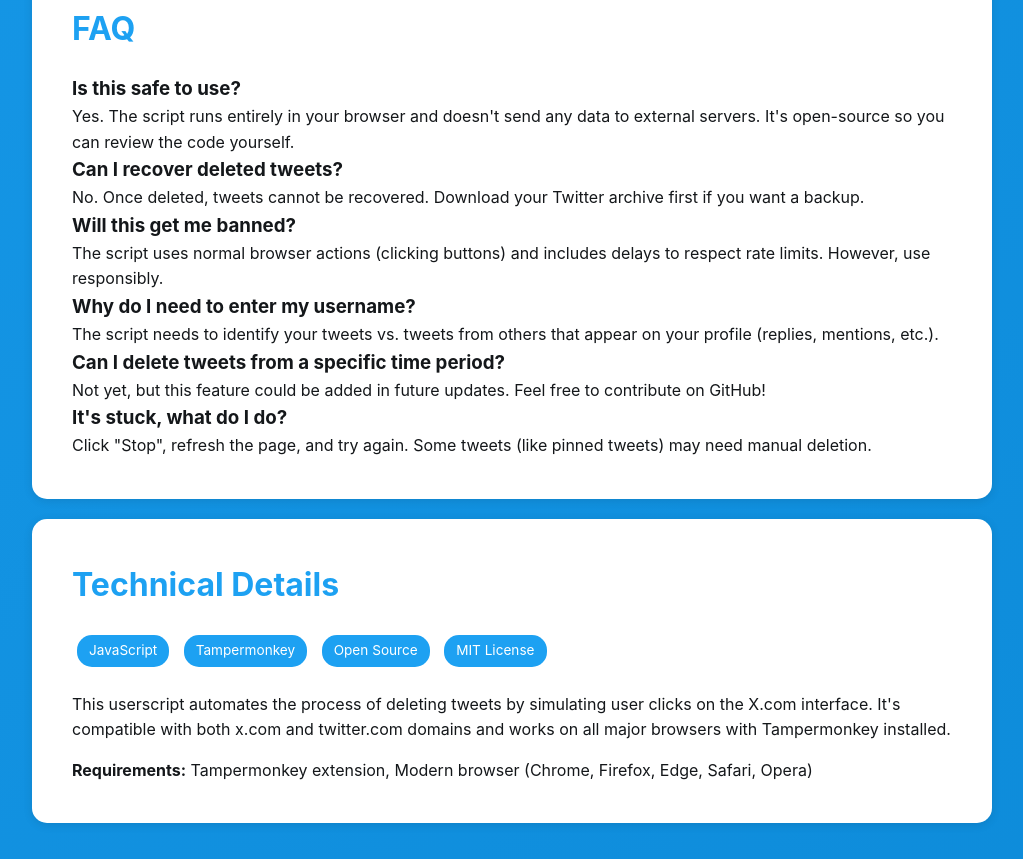
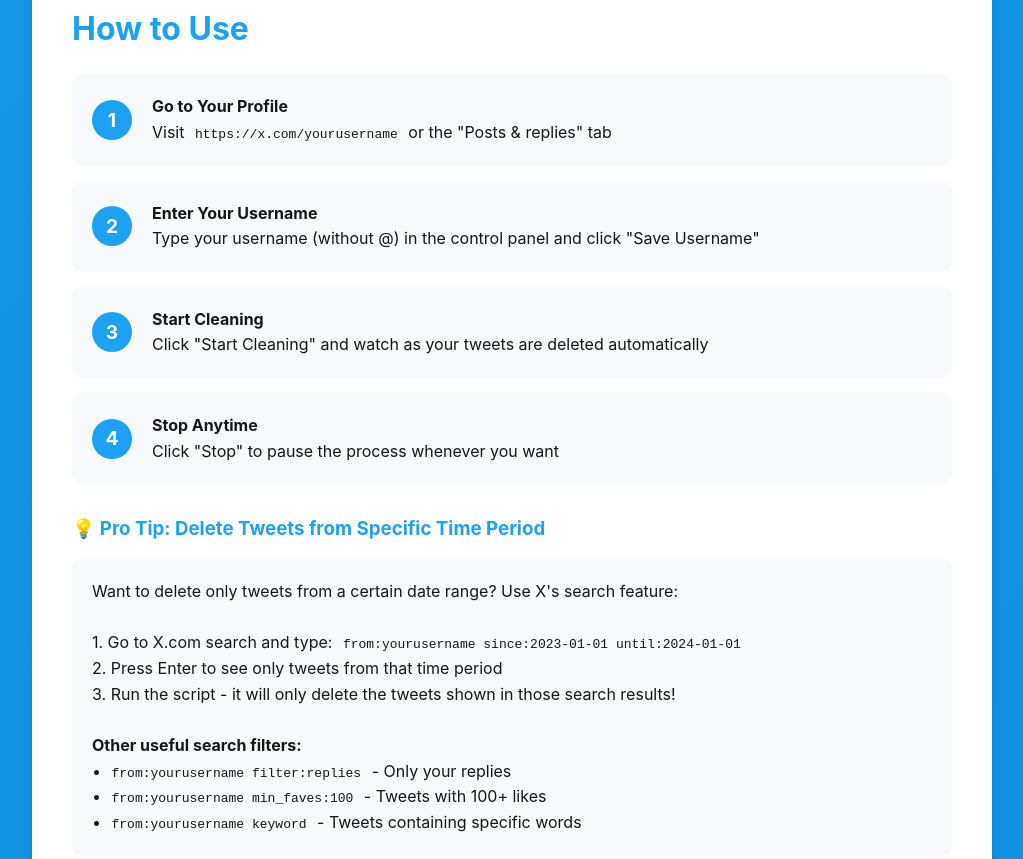
Before and after one commit to bogdantimes/x-profile-cleaner, a plain HTML site: page index.html in a window 1280 px wide. Shown: the part 2473-3332 px from the top of the page, without its empty margins (128-1151 px from the left). Drawn offline with Linux system fonts and the light colour scheme.

Commit message:
Update index.html

```diff
--- a/index.html
+++ b/index.html
@@ -317,6 +317,43 @@
         </div>
 
         <div class="card">
+    <h2>How to Use</h2>
+    <ol class="steps">
+        <li>
+            <strong>Go to Your Profile</strong><br>
+            Visit <code>https://x.com/yourusername</code> or the "Posts & replies" tab
+        </li>
+        <li>
+            <strong>Enter Your Username</strong><br>
+            Type your username (without @) in the control panel and click "Save Username"
+        </li>
+        <li>
+            <strong>Start Cleaning</strong><br>
+            Click "Start Cleaning" and watch as your tweets are deleted automatically
+        </li>
+        <li>
+            <strong>Stop Anytime</strong><br>
+            Click "Stop" to pause the process whenever you want
+        </li>
+    </ol>
+
+    <h3 style="margin-top: 30px; color: #1da1f2;">💡 Pro Tip: Delete Tweets from Specific Time Period</h3>
+    <p style="background: #f7f9fa; padding: 20px; border-radius: 10px; margin-top: 15px;">
+        Want to delete only tweets from a certain date range? Use X's search feature:<br><br>
+        1. Go to X.com search and type: <code>from:yourusername since:2023-01-01 until:2024-01-01</code><br>
+        2. Press Enter to see only tweets from that time period<br>
+        3. Run the script - it will only delete the tweets shown in those search results!<br><br>
+        <strong>Other useful search filters:</strong><br>
+        • <code>from:yourusername filter:replies</code> - Only your replies<br>
+        • <code>from:yourusername min_faves:100</code> - Tweets with 100+ likes<br>
+        • <code>from:yourusername keyword</code> - Tweets containing specific words
+    </p>
+
+    <img src="screenshot.png" alt="Control Panel Screenshot" class="screenshot" style="display:none;">
+    <!-- Add your screenshot later -->
+</div>
+
+<div class="card">
     <h2>FAQ</h2>
 
     <h3>Is this safe to use?</h3>
@@ -332,11 +369,16 @@
     <p>The script needs to identify your tweets vs. tweets from others that appear on your profile (replies, mentions, etc.).</p>
 
     <h3>Can I delete tweets from a specific time period?</h3>
-            <p>Not yet, but this feature could be added in future updates. Feel free to contribute on GitHub!</p>
+    <p>Yes! Use X's advanced search to filter by date. Search for <code>from:yourusername since:2023-01-01 until:2024-01-01</code> and run the script on those search results. The script will only delete tweets visible in that filtered view. You can also use other search operators like <code>filter:replies</code>, <code>min_faves:10</code>, or keyword searches to target specific tweets.</p>
+
+    <h3>Can I delete only replies or only tweets with certain keywords?</h3>
+    <p>Yes! Use X's search operators: <code>from:yourusername filter:replies</code> for only replies, or <code>from:yourusername "keyword"</code> for tweets containing specific words. Run the script on the search results page.</p>
 
     <h3>It's stuck, what do I do?</h3>
     <p>Click "Stop", refresh the page, and try again. Some tweets (like pinned tweets) may need manual deletion.</p>
 </div>
+
+
 
         <div class="card">
             <h2>Technical Details</h2>
```
Lines whose indentation alone changed are shown as unchanged.
